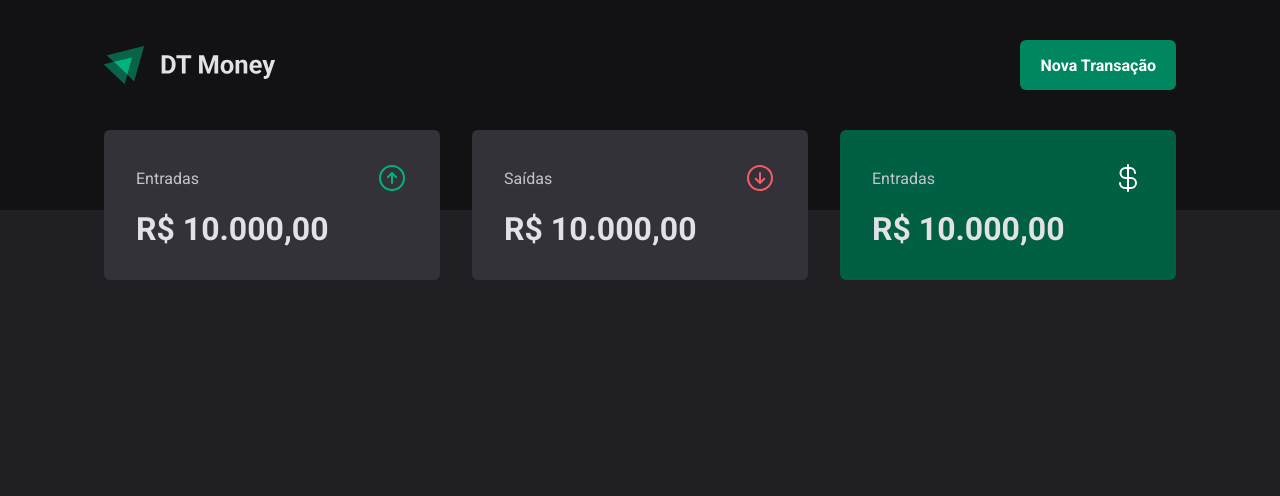
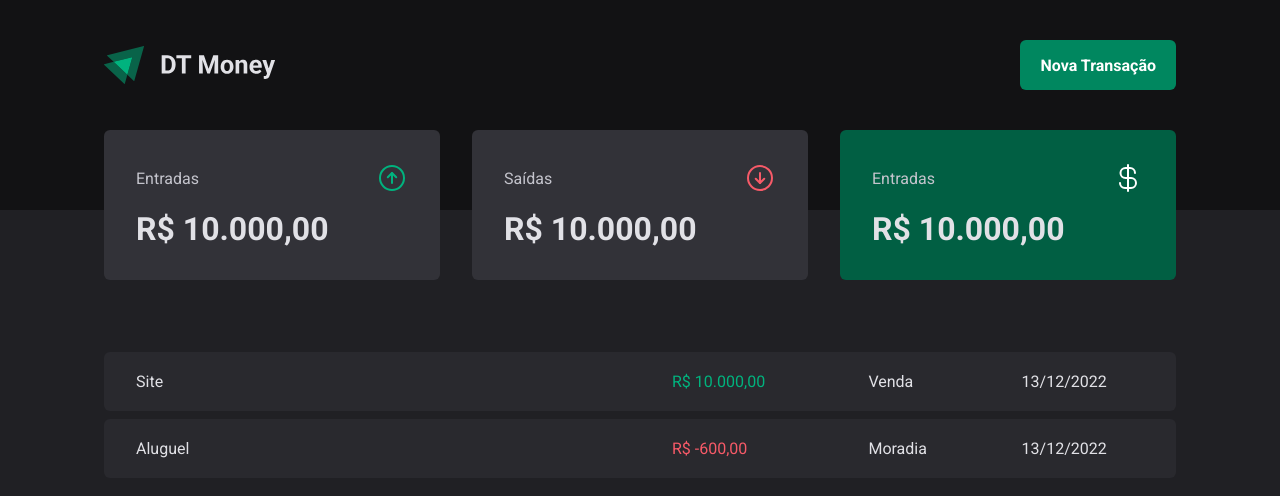
Before and after one commit to wandertorres/besche-money, a React (Vite) app: page / in a window 1280 px wide. Shown: the top 496 px of the page. Built offline with nearby package versions, Linux system fonts and the light colour scheme.

Commit message:
feat: add transactions table

```diff
--- a/src/pages/transactions/index.tsx
+++ b/src/pages/transactions/index.tsx
@@ -1,11 +1,35 @@
 import { Header } from "../../components/Header";
 import { Summary } from "../../components/Summary";
+import { PriceHighLight, TransactionsContainer, TransactionsTable } from "./styles";
 
 export function Transactions() {
   return (
     <div>
       <Header />
       <Summary />
+      <TransactionsContainer>
+        <TransactionsTable>
+          <tbody>
+            <tr>
+              <td width="50%">Site</td>
+              <td>
+                <PriceHighLight variant="income">R$ 10.000,00</PriceHighLight>
+              </td>
+              <td>Venda</td>
+              <td>13/12/2022</td>
+            </tr>
+            <tr>
+              <td width="50%">Aluguel</td>
+              <td>
+                <PriceHighLight variant="outcome">R$ -600,00</PriceHighLight>
+              </td>
+              <td>Moradia</td>
+              <td>13/12/2022</td>
+            </tr>
+          </tbody>
+        </TransactionsTable>
+      </TransactionsContainer>
+
     </div>
   )
 }
--- a/src/pages/transactions/styles.ts
+++ b/src/pages/transactions/styles.ts
@@ -0,0 +1,36 @@
+import styled from 'styled-components'
+
+interface PriceHighLightProps {
+  variant: 'income' | 'outcome'
+}
+
+export const TransactionsContainer = styled.main`
+  width: 100%;
+  max-width: 1120px;
+  margin: 4rem auto 0;
+  padding: 0 1.5rem;
+`
+
+export const TransactionsTable = styled.table`
+  width: 100%;
+  border-collapse: separate;
+  border-spacing: 0 0.5rem;
+  /* margin-top: 1.5rem; */
+
+  td {
+    padding: 1.25rem 2rem;
+    background: ${props => props.theme['gray-700']};
+
+    &:first-child {
+      border-radius: 6px 0 0 6px;
+    }
+
+    &:last-child {
+      border-radius: 0 6px 6px 0;
+    }
+  }
+`
+
+export const PriceHighLight = styled.span<PriceHighLightProps>`
+  color: ${props => props.variant === 'income' ? props.theme["green-300"] : props.theme["red-300"]};
+`
```
